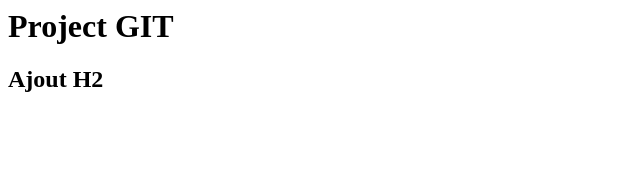
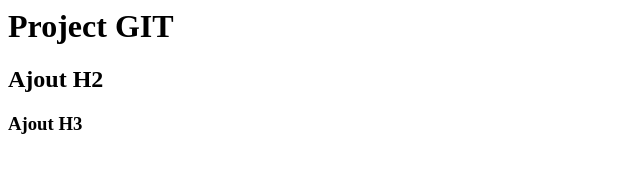
Before and after one commit to justinbox02/project1, a plain HTML site: page index.html in a window 1280 px wide. Shown: the whole page, without its empty margins (0-640 px from the left). Drawn offline with Linux system fonts and the light colour scheme.

Commit message:
Ajout H3

```diff
--- a/index.html
+++ b/index.html
@@ -5,5 +5,6 @@
 <body>
 	<h1>Project GIT</h1>
 	<h2>Ajout H2</h2>
+	<h3>Ajout H3</h3>
 </body>
 </html>
```
